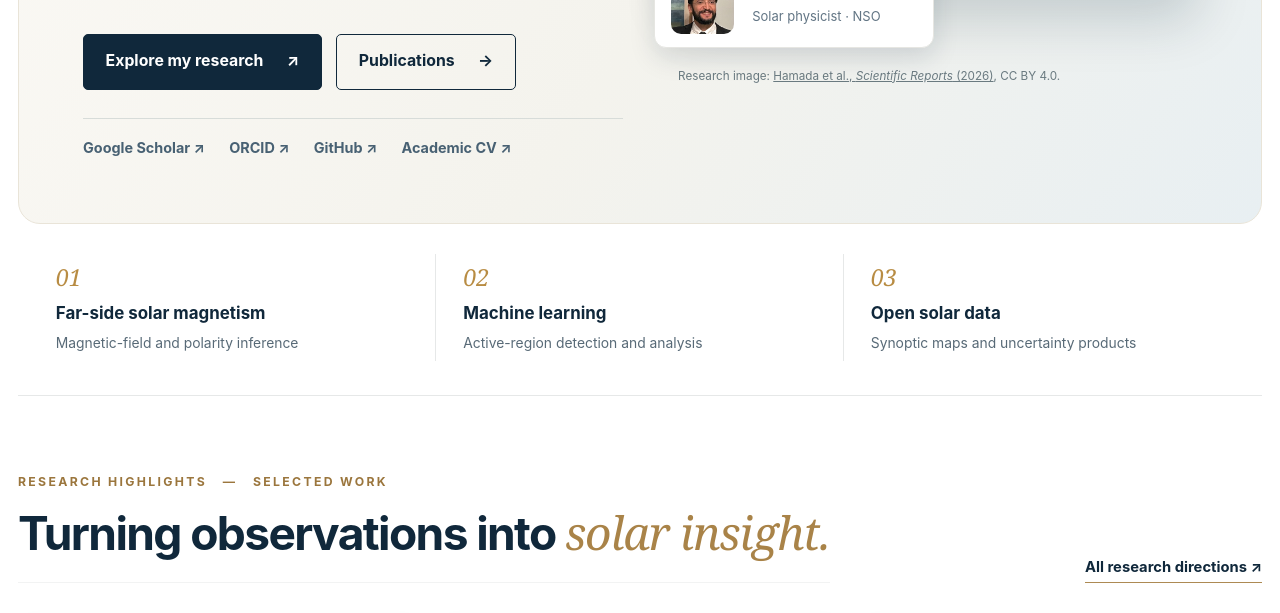
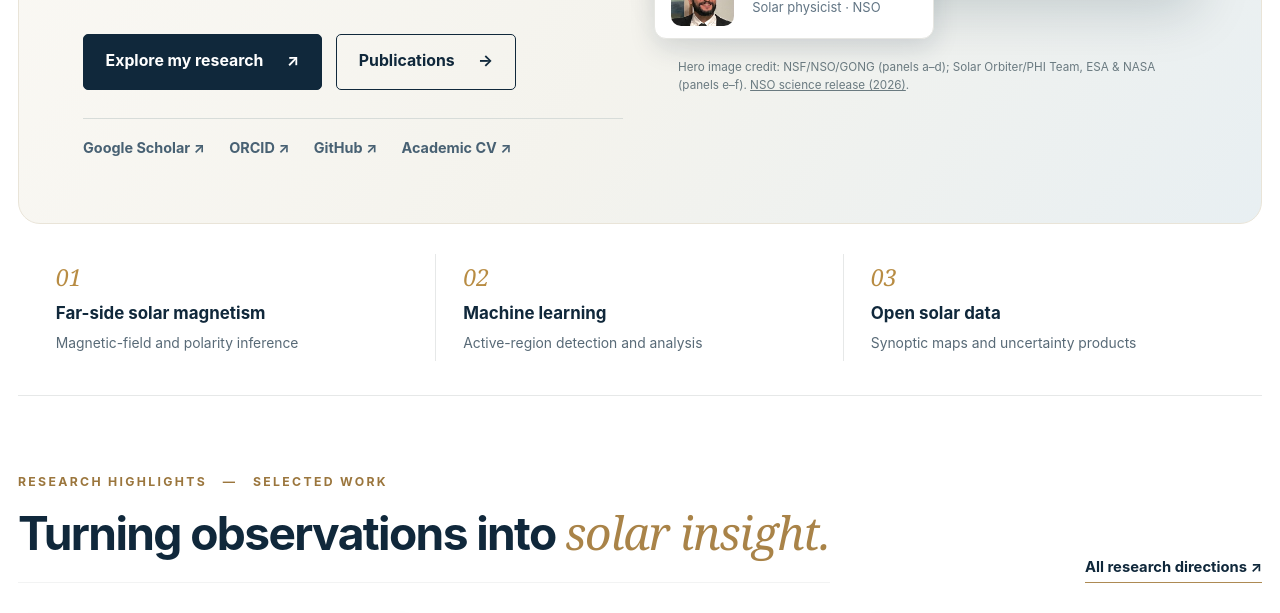
Before and after one commit to Amr1001Hamada/Amr1001Hamada.github.io, a Jekyll site: the page built from _pages/about.md, in a window 1280 px wide and 900 px high, scrolled down 477 px, cut to the strip 200-813 px from the top of the window. Built offline with Jekyll 4.4.1, drawn with Linux system fonts in a browser that asks for light colours; a script bundle is joined from its source files by our own code; library files that are not in the unit come from our copies.

Commit message:
Verify publication DOI and correct scientific image attribution

```diff
--- a/_pages/about.md
+++ b/_pages/about.md
@@ -39,7 +39,7 @@ redirect_from:
         <img src="/images/profile.png" alt="Portrait of Dr. Amr Hamada" width="76" height="76" loading="lazy">
         <div><strong>Amr Hamada, Ph.D.</strong><span>Solar physicist · NSO</span></div>
       </div>
-      <p class="ah-image-credit">Research image: <a href="https://doi.org/10.1038/s41598-026-42917-x" target="_blank" rel="noopener noreferrer">Hamada et al., <i>Scientific Reports</i> (2026)</a>, CC BY 4.0.</p>
+      <p class="ah-image-credit">Hero image credit: NSF/NSO/GONG (panels a–d); Solar Orbiter/PHI Team, ESA & NASA (panels e–f). <a href="https://phys.org/news/2026-04-scientists-hidden-magnetism-sun-side.html" target="_blank" rel="noopener noreferrer">NSO science release (2026)</a>.</p>
     </div>
   </section>
 
```
